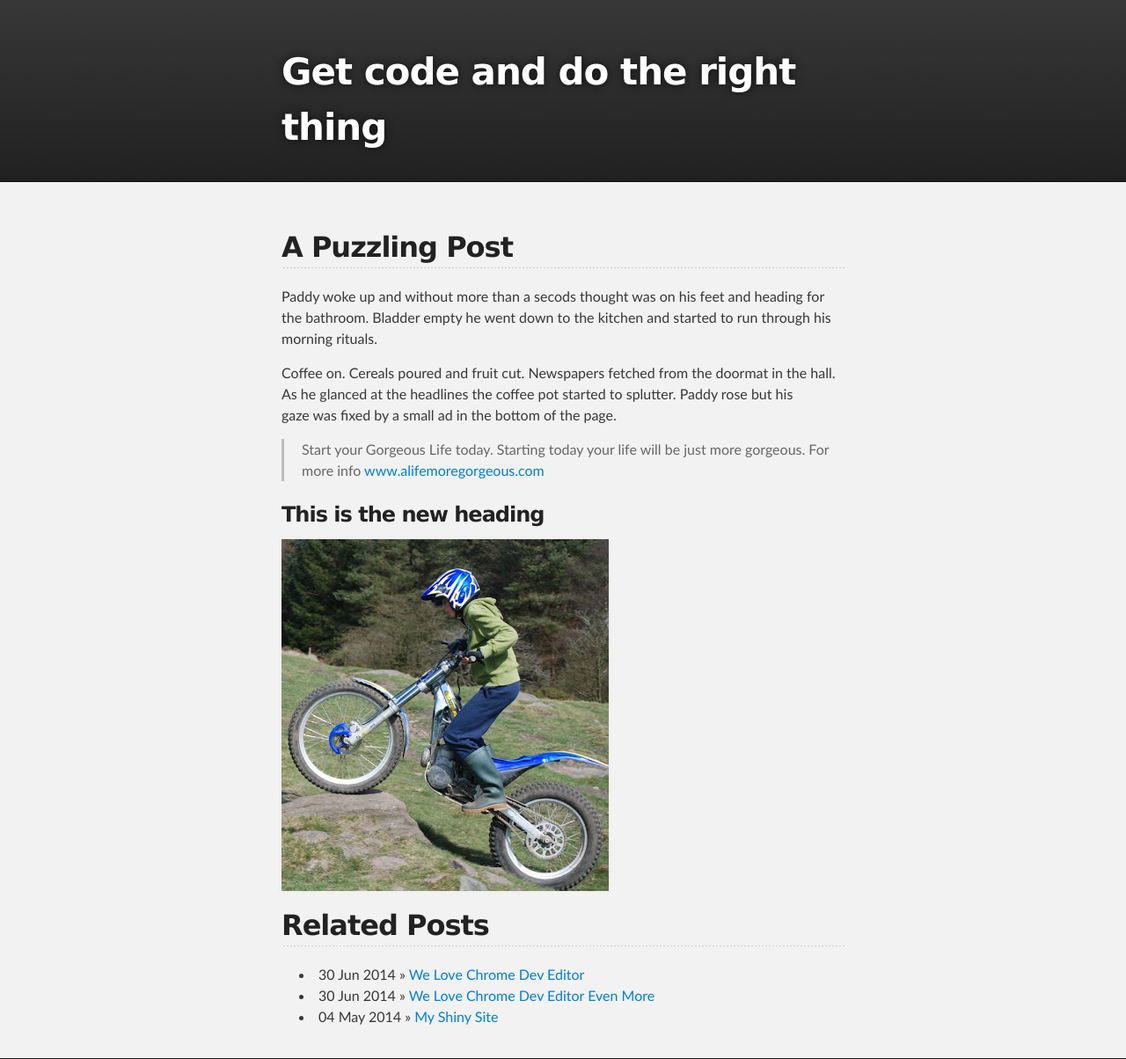
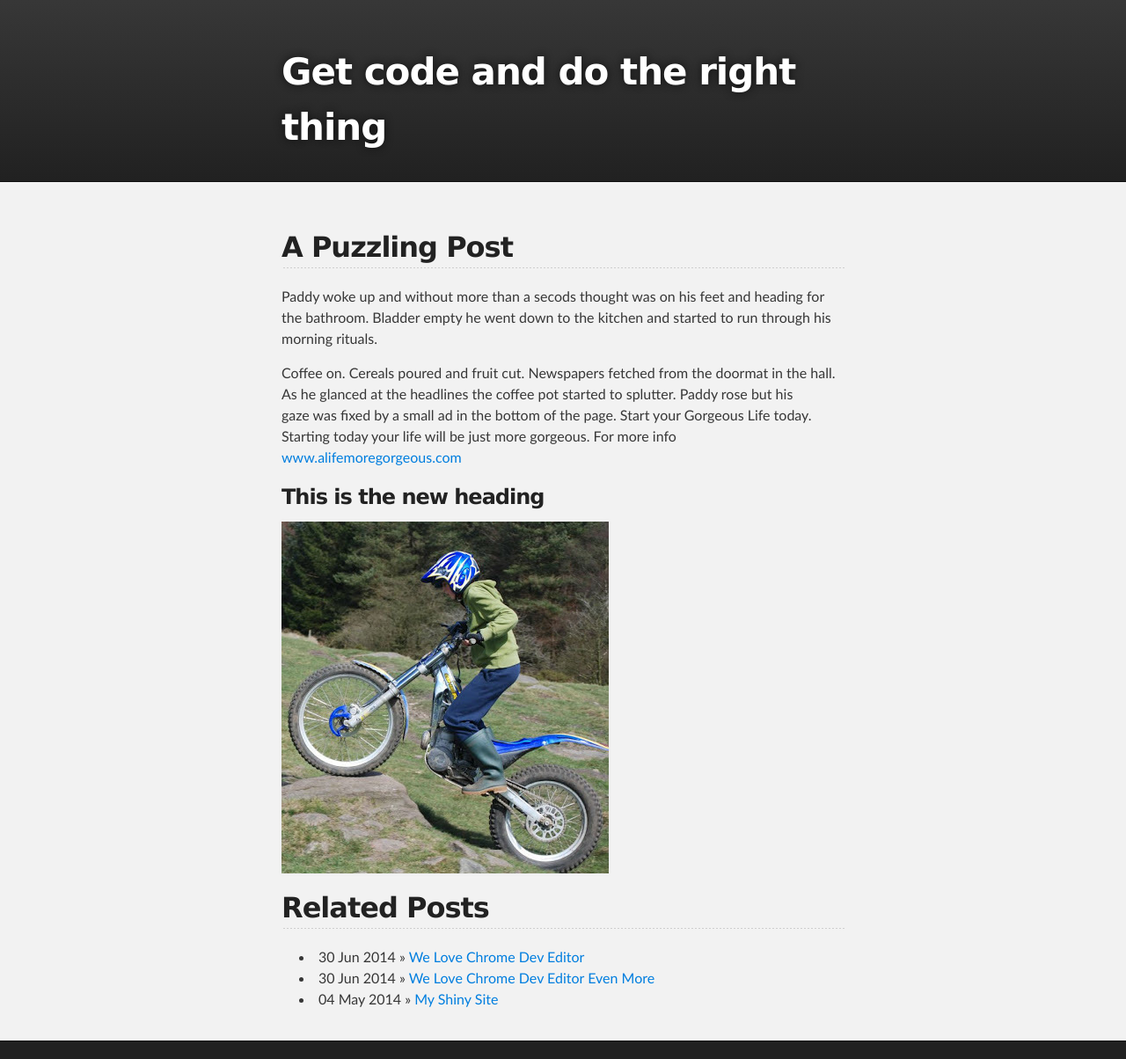
Before and after one commit to dindigit/dindigit.github.io, a Jekyll site: the page built from _posts/2014-05-04-paddy-gorgeous.md, in a window 1280 px wide. Shown: the whole page at 88% size. Built offline with Jekyll 4.4.1, drawn with Linux system fonts in a browser that asks for light colours.

```diff
--- a/_posts/2014-05-04-paddy-gorgeous.md
+++ b/_posts/2014-05-04-paddy-gorgeous.md
@@ -9,7 +9,7 @@ published: true
 Paddy woke up and without more than a secods thought was on his feet and heading for the bathroom. Bladder empty he went down to the kitchen and started to run through his morning rituals.
 
 Coffee on. Cereals poured and fruit cut. Newspapers fetched from the doormat in the hall. As he glanced at the headlines the coffee pot started to splutter. Paddy rose but his gaze&nbsp;was fixed by a small ad in the bottom of the page.
-> Start your Gorgeous Life today. Starting today your life will be just more gorgeous. For more info [www.alifemoregorgeous.com](www.alifemoregorgeous.com)
+Start your Gorgeous Life today. Starting today your life will be just more gorgeous. For more info [www.alifemoregorgeous.com](www.alifemoregorgeous.com)
 
 ### This is the new heading
 
```
